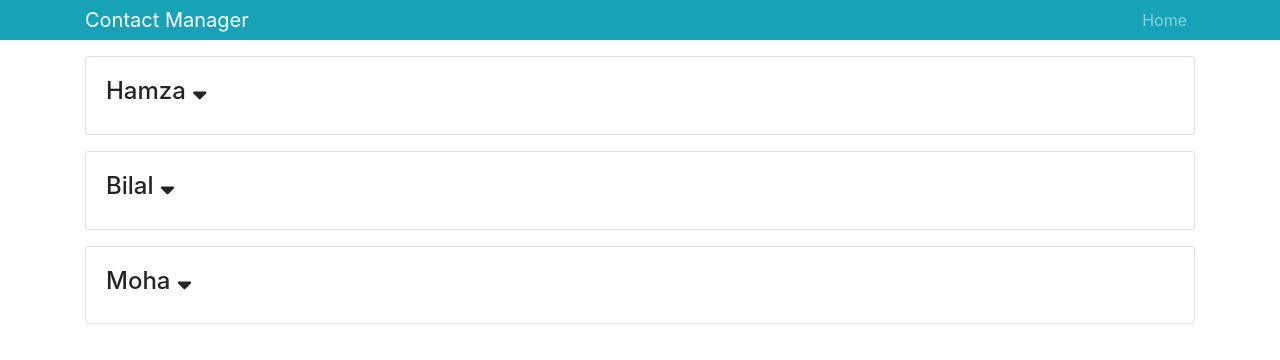
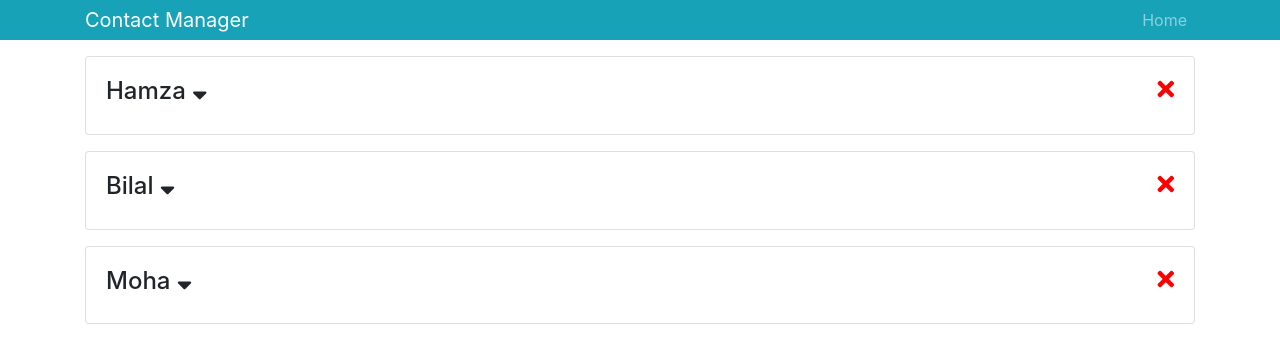
Before and after one commit to HBenzaoui/contact-list_redux, a React (Create React App) app: page / in a window 1280 px wide. Shown: the top 360 px of the page. Built offline with nearby package versions, Linux system fonts and the light colour scheme.

Commit message:
add delete btn and delete function passed through components

```diff
--- a/src/component/Contact.js
+++ b/src/component/Contact.js
@@ -1,8 +1,13 @@
 import React, { Component } from 'react';
+import PropTypes from 'prop-types';
 
 class Contact extends Component {
   state = {
     showDetails: false
+  };
+
+  handleDeleteBtn = () => {
+    this.props.deleteClickhandler();
   };
 
   render() {
@@ -15,11 +20,17 @@ class Contact extends Component {
           {name}{' '}
           <i
             className="fas fa-sort-down"
+            style={{ cursor: 'pointer' }}
             onClick={() => {
               this.setState({
                 showDetails: !this.state.showDetails
               });
             }}
+          />
+          <i
+            className="fas fa-times"
+            style={{ cursor: 'pointer', float: 'right', color: 'red' }}
+            onClick={this.handleDeleteBtn}
           />
         </h4>
         {showDetails ? (
@@ -37,4 +48,9 @@ class Contact extends Component {
   }
 }
 
+Contact.propTypes = {
+  contact: PropTypes.object.isRequired,
+  deleteClickhandler: PropTypes.func.isRequired
+};
+
 export default Contact;
--- a/src/component/ContactList.js
+++ b/src/component/ContactList.js
@@ -25,12 +25,24 @@ export class ContactList extends Component {
     ]
   };
 
+  deleteContact = id => {
+    const { contactList } = this.state;
+    const newContactList = contactList.filter(contact => contact.id !== id);
+    this.setState({
+      contactList: newContactList
+    });
+  };
+
   render() {
     const { contactList } = this.state;
     return (
       <React.Fragment>
         {contactList.map(contact => (
-          <Contact key={contact.id} contact={contact} />
+          <Contact
+            deleteClickhandler={this.deleteContact.bind(this, contact.id)}
+            key={contact.id}
+            contact={contact}
+          />
         ))}
       </React.Fragment>
     );
```
